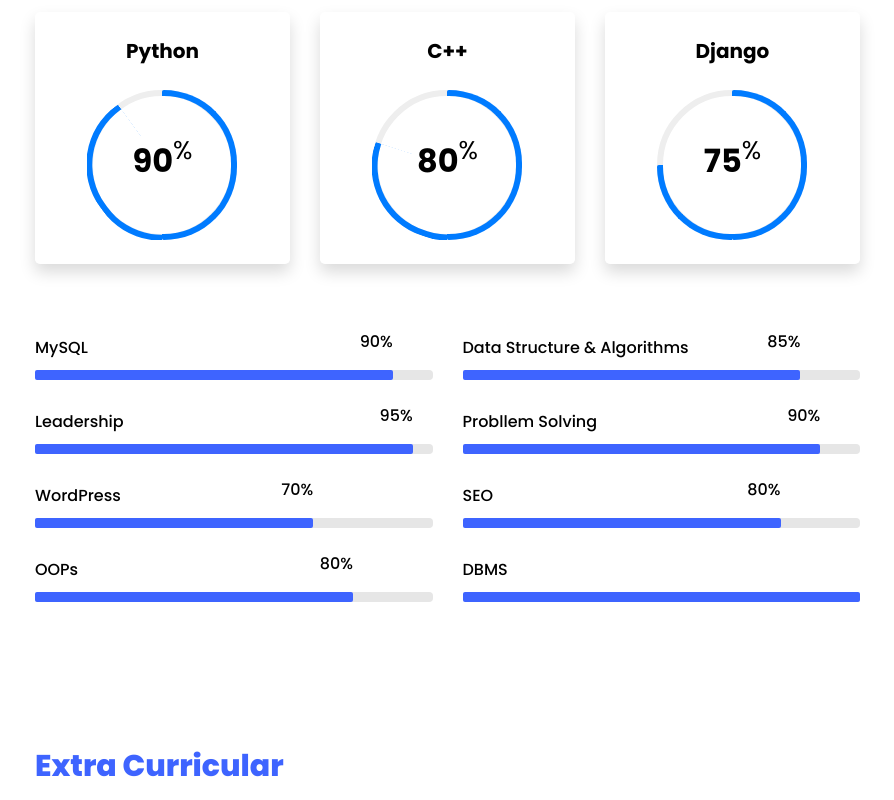
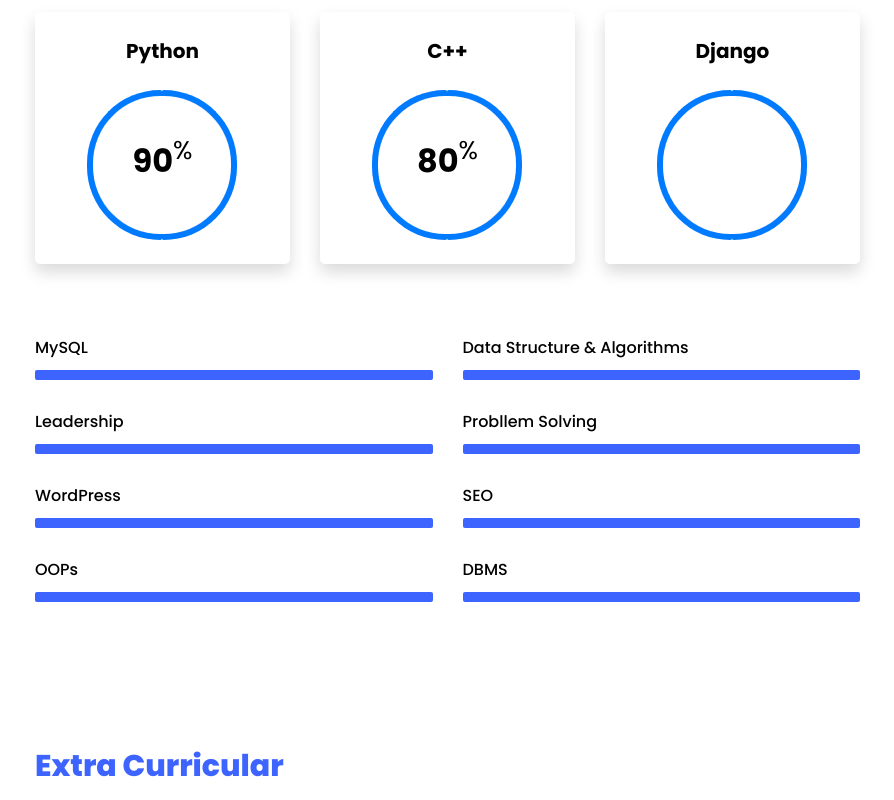
Before and after one commit to gauravcy19/gauravcy19.github.io, a plain HTML site: page index.html in a window 1280 px wide. Shown: the part 3380-4180 px from the top of the page, without its empty margins (335-1229 px from the left). Drawn offline with Linux system fonts and the light colour scheme; files whose address does not match are found by name.

Commit message:
Update index.html
changed django icon and other changes in skill section

```diff
--- a/index.html
+++ b/index.html
@@ -210,7 +210,7 @@
 						        <h2 class="h5 font-weight-bold text-center mb-4">Python</h2>
 
 						        <!-- Progress bar 1 -->
-						        <div class="progress mx-auto" data-value='90'>
+						        <div class="progress mx-auto" data-value='100'>
 						          <span class="progress-left">
                         <span class="progress-bar border-primary"></span>
 						          </span>
@@ -232,7 +232,7 @@
 						        <h2 class="h5 font-weight-bold text-center mb-4">C++</h2>
 
 						        <!-- Progress bar 1 -->
-						        <div class="progress mx-auto" data-value='80'>
+						        <div class="progress mx-auto" data-value='100'>
 						          <span class="progress-left">
                         <span class="progress-bar border-primary"></span>
 						          </span>
@@ -254,7 +254,7 @@
 						        <h2 class="h5 font-weight-bold text-center mb-4">Django</h2>
 
 						        <!-- Progress bar 1 -->
-						        <div class="progress mx-auto" data-value='75'>
+						        <div class="progress mx-auto" data-value='100'>
 						          <span class="progress-left">
                         <span class="progress-bar border-primary"></span>
 						          </span>
@@ -262,7 +262,9 @@
                         <span class="progress-bar border-primary"></span>
 						          </span>
 						          <div class="progress-value w-100 h-100 rounded-circle d-flex align-items-center justify-content-center">
-						            <div class="h2 font-weight-bold">75<sup class="small">%</sup></div>
+						            <!--<div class="h2 font-weight-bold">75<sup class="small">%</sup></div>-->
+								  <div class="icon-django"></div>
+
 						          </div>
 						        </div>
 
@@ -275,8 +277,8 @@
 										<h3>MySQL</h3>
 										<div class="progress">
 										 	<div class="progress-bar color-1" role="progressbar" aria-valuenow="90"
-										  	aria-valuemin="0" aria-valuemax="100" style="width:90%">
-										    <span>90%</span>
+										  	aria-valuemin="0" aria-valuemax="100" style="width:100%">
+										    <!--<span>90%</span>-->
 										  	</div>
 										</div>
 									</div>
@@ -286,8 +288,8 @@
 										<h3>Data Structure &amp Algorithms </h3>
 										<div class="progress">
 										 	<div class="progress-bar color-2" role="progressbar" aria-valuenow="85"
-										  	aria-valuemin="0" aria-valuemax="100" style="width:85%">
-										    <span>85%</span>
+										  	aria-valuemin="0" aria-valuemax="100" style="width:100%">
+
 										  	</div>
 										</div>
 									</div>
@@ -297,8 +299,8 @@
 										<h3>Leadership</h3>
 										<div class="progress">
 										 	<div class="progress-bar color-3" role="progressbar" aria-valuenow="95"
-										  	aria-valuemin="0" aria-valuemax="100" style="width:95%">
-										    <span>95%</span>
+										  	aria-valuemin="0" aria-valuemax="100" style="width:100%">
+
 										  	</div>
 										</div>
 									</div>
@@ -308,8 +310,8 @@
 										<h3>Probllem Solving</h3>
 										<div class="progress">
 										 	<div class="progress-bar color-4" role="progressbar" aria-valuenow="90"
-										  	aria-valuemin="0" aria-valuemax="100" style="width:90%">
-										    <span>90%</span>
+										  	aria-valuemin="0" aria-valuemax="100" style="width:100%">
+
 										  	</div>
 										</div>
 									</div>
@@ -319,8 +321,8 @@
 										<h3>WordPress</h3>
 										<div class="progress">
 										 	<div class="progress-bar color-5" role="progressbar" aria-valuenow="70"
-										  	aria-valuemin="0" aria-valuemax="100" style="width:70%">
-										    <span>70%</span>
+										  	aria-valuemin="0" aria-valuemax="100" style="width:100%">
+
 										  	</div>
 										</div>
 									</div>
@@ -330,8 +332,8 @@
 										<h3>SEO</h3>
 										<div class="progress">
 										 	<div class="progress-bar color-6" role="progressbar" aria-valuenow="80"
-										  	aria-valuemin="0" aria-valuemax="100" style="width:80%">
-										    <span>80%</span>
+										  	aria-valuemin="0" aria-valuemax="100" style="width:100%">
+
 										  	</div>
 										</div>
 									</div>
@@ -341,8 +343,8 @@
 										<h3>OOPs</h3>
 										<div class="progress">
 										 	<div class="progress-bar color-6" role="progressbar" aria-valuenow="80"
-										  	aria-valuemin="0" aria-valuemax="100" style="width:80%">
-										    <span>80%</span>
+										  	aria-valuemin="0" aria-valuemax="100" style="width:100%">
+										    <!--<span>80%</span>-->
 										  	</div>
 										</div>
 									</div>
@@ -713,7 +715,7 @@
                 <li><a href="#"><span class="icon-long-arrow-right mr-2"></span>Business Consulting</a></li>
                 <li><a href="#"><span class="icon-long-arrow-right mr-2"></span>Web Developer</a></li>
                 <li><a href="#"><span class="icon-long-arrow-right mr-2"></span>Entrepreneur</a></li>
-                <li><a href="#"><span class="icon-long-arrow-right mr-2"></span>Branding</a></li>
+                <li><a href="#"><span class="icon-long-arrow-right mr-2"></span>Blogging</a></li>
 				<li><a href="#"><span class="icon-long-arrow-right mr-2"></span>Product Development</a></li>
               </ul>
             </div>
```
